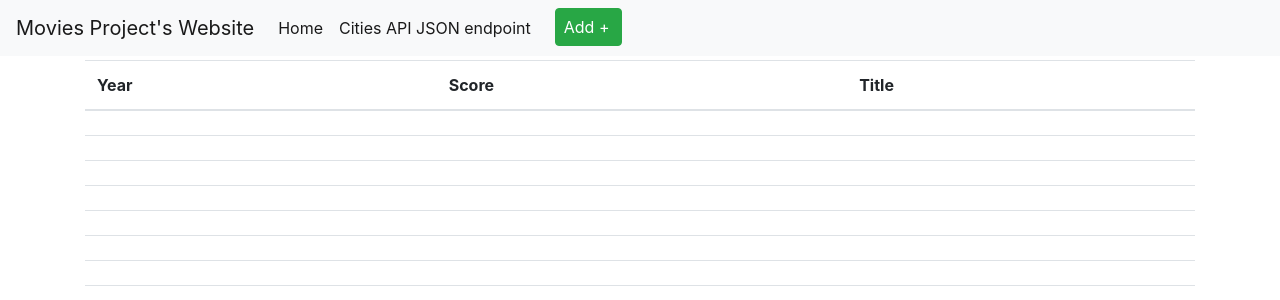
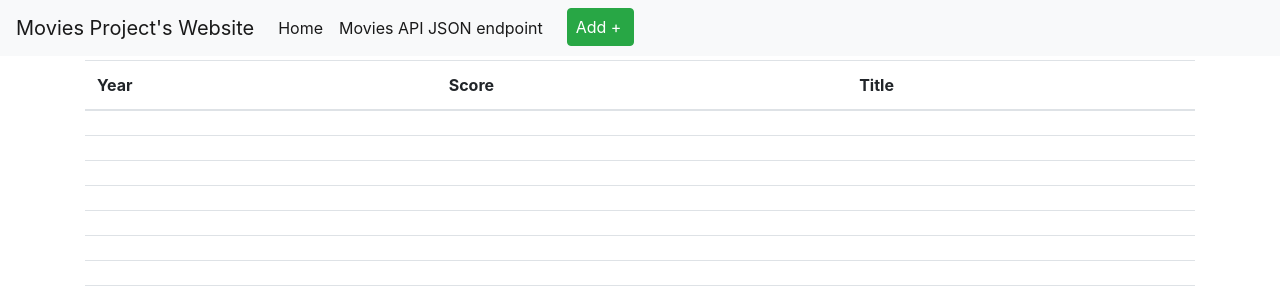
Before and after one commit to LadyObserver85/Web_app3, a Flask app: page / in a window 1280 px wide. Shown: the top 300 px of the page. Run offline with Flask 2, Linux system fonts and the light colour scheme; data comes from the database, SQL or seed files in the repository; lists and menus that the app fills with data are empty; some libraries are stand-ins or nearby versions.

Commit message:
Fix: updated according to moviesData

```diff
--- a/app/templates/layout.html
+++ b/app/templates/layout.html
@@ -34,7 +34,7 @@
             <a class="nav-link" href="/">Home <span class="sr-only">(current)</span></a>
         </li>
         <li class="nav-item active">
-            <a class="nav-link" href="/api/v1/movies">Cities API JSON endpoint <span class="sr-only">(current)</span></a>
+            <a class="nav-link" href="/api/v1/movies">Movies API JSON endpoint <span class="sr-only">(current)</span></a>
         </li>
         <li class="nav-item active">
             <a class="btn btn-success pl-2 lr-2 ml-3" href="movies/new">Add +<span class="sr-only">(current)</span></a>
```
